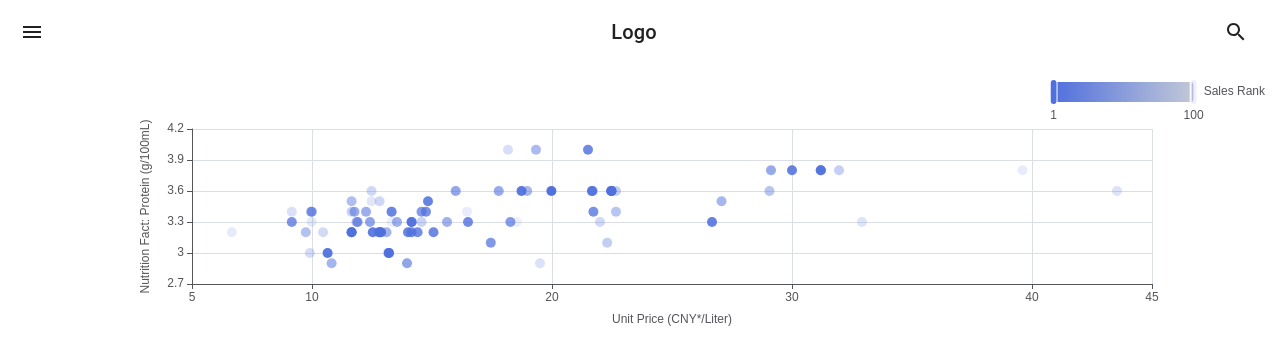
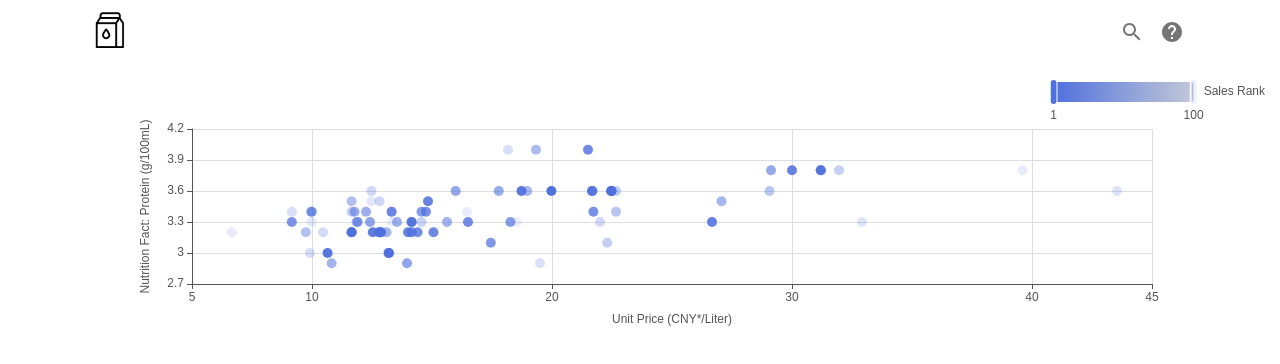
Before and after one commit to maxence98/ShoppingGuide, a React (Create React App) app: page / in a window 1280 px wide. Shown: the top 364 px of the page. Built offline with nearby package versions, Linux system fonts and the light colour scheme.

Commit message:
Add logo to the navbar, rearrage, set max width

```diff
--- a/src/components/navBar.jsx
+++ b/src/components/navBar.jsx
@@ -1,23 +1,36 @@
-import { AppBar, Toolbar, Typography, IconButton, Box } from '@mui/material';
-import MenuIcon from '@mui/icons-material/Menu';
+import { AppBar, Toolbar, IconButton, Box, Container } from '@mui/material';
 import SearchIcon from '@mui/icons-material/Search';
+import HelpIcon from '@mui/icons-material/Help';
 
 const NavBar = () => {
     return (
       <AppBar position="static" elevation="0">
-        <Toolbar>
-          <IconButton edge="start" color="inherit" aria-label="menu">
-            <MenuIcon />
-          </IconButton>
-          <Typography variant="h6" component="div" sx={{ flexGrow: 1 }}>
-            Logo
-          </Typography>
-          <Box>
-            <IconButton color="inherit">
-              <SearchIcon />
-            </IconButton>
-          </Box>
-        </Toolbar>
+        <Container maxWidth="lg">
+          <Toolbar>
+            <box width="40px" height="40px">
+              <img
+                src="../milk.png"
+                alt="Logo"
+                width="40px"
+                height="40px"
+              />
+            </box>
+            {/* <Typography
+              variant="h6" component="div" sx={{ flexGrow: 1 }}
+            >
+              Shopping Guide
+            </Typography> */}
+            <Box sx={{ flexGrow: 1 }} />
+            <Box>
+              <IconButton>
+                <SearchIcon />
+              </IconButton>
+              <IconButton>
+                <HelpIcon />
+              </IconButton>
+            </Box>
+          </Toolbar>
+        </Container>
       </AppBar>
     );
   };
```
